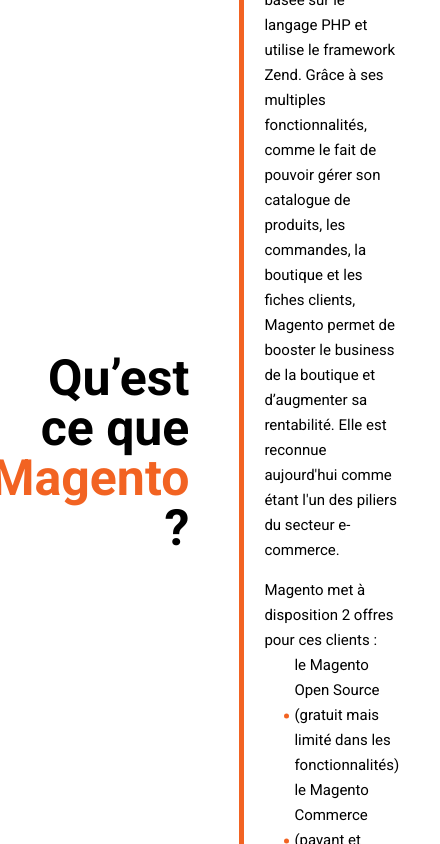
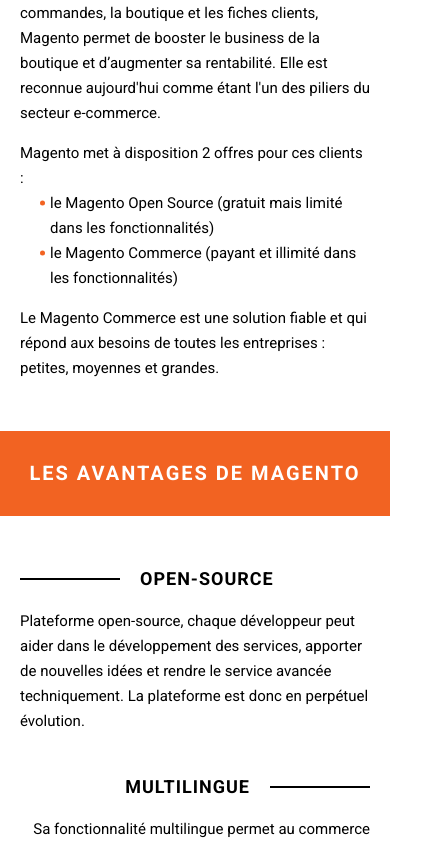
Before and after one commit to cerseig/magento-explanation, a Vue app: page /#/ in a window 390 px wide. Shown: the part 1156-2000 px from the top of the page, 440 px wide, since content can reach past the window. Built offline with nearby package versions, Linux system fonts and the light colour scheme.

Commit message:
Add responsive

```diff
--- a/src/App.vue
+++ b/src/App.vue
@@ -80,4 +80,10 @@
     }
   }
 
+  @media screen and (max-width: 767px) {
+    .nav {
+      display: none;
+    }
+  }
+
 </style>
--- a/src/components/Advantages.vue
+++ b/src/components/Advantages.vue
@@ -121,4 +121,46 @@
         }
     }
 
+    @media screen and (max-width: 767px) {
+        .advantages {
+            margin:  0 auto 50px auto;
+
+            &__title {
+                font-size: 20px;
+            }
+
+            &__content {
+                padding: 0 20px;
+            }
+
+            .advantage {
+                max-width: 100%;
+                margin-bottom: 40px;
+
+                &:nth-child(even) {
+                    .advantage__name {
+                        margin-right: 120px;
+
+                        &:before {
+                            right: -120px;
+                            width: 100px;
+                        }
+                    }
+                }
+
+                &:nth-child(odd) {
+                    .advantage__name {
+                        margin-left: 120px;
+
+                        &:before {
+                            left: -120px;
+                            width: 100px;
+                        }
+                    }
+                }
+
+            }
+        }
+    }
+
 </style>
--- a/src/components/Competitors.vue
+++ b/src/components/Competitors.vue
@@ -55,4 +55,26 @@
             width: 80%;
         }
     }
+
+    @media screen and (max-width: 767px) {
+        .competitors {
+            margin:  0 auto 50px auto;
+
+            &__title {
+                font-size: 20px;
+            }
+
+            &__content {
+                padding: 0 20px;
+
+                p {
+                    max-width: 100%;
+                }
+            }
+
+            &__logos {
+                width: 100%;
+            }
+        }
+    }
 </style>
--- a/src/components/Definition.vue
+++ b/src/components/Definition.vue
@@ -73,4 +73,42 @@
         }
     }
 
+    @media screen and (max-width: 767px) {
+        .definition {
+            margin: 50px auto;
+            display: block;
+            padding: 0 20px;
+
+            &__title {
+                font-size: 40px;
+                line-height: 40px;
+                margin-right: 0;
+                text-align: center;
+            }
+
+            &__content {
+                border-left: none;
+                padding-left: 0;
+                width: 100%;
+
+                p {
+                    &:first-child {
+                        margin-top: 0;
+                    }
+                    &:last-child {
+                        margin-bottom: 0;
+                    }
+                }
+
+                ul {
+                    li {
+                        &:before {
+                            top: 12px;
+                        }
+                    }
+                }
+            }
+        }
+    }
+
 </style>
--- a/src/components/Inconveniences.vue
+++ b/src/components/Inconveniences.vue
@@ -95,4 +95,46 @@
             }
         }
     }
+
+    @media screen and (max-width: 767px) {
+        .inconveniences {
+            margin:  0 auto 50px auto;
+
+            &__title {
+                font-size: 20px;
+            }
+
+            &__content {
+                padding: 0 20px;
+            }
+
+            .inconvenience {
+                max-width: 100%;
+                margin-bottom: 40px;
+
+                &:nth-child(even) {
+                    .inconvenience__name {
+                        margin-right: 120px;
+
+                        &:before {
+                            right: -120px;
+                            width: 100px;
+                        }
+                    }
+                }
+
+                &:nth-child(odd) {
+                    .inconvenience__name {
+                        margin-left: 120px;
+
+                        &:before {
+                            left: -120px;
+                            width: 100px;
+                        }
+                    }
+                }
+
+            }
+        }
+    }
 </style>
--- a/src/components/Lexicon.vue
+++ b/src/components/Lexicon.vue
@@ -85,4 +85,23 @@
         }
     }
 
+    @media screen and (max-width: 767px) {
+        .lexicon {
+            margin-bottom: 20px;
+
+            &__title {
+                font-size: 20px;
+            }
+            &__content {
+                padding: 0 20px;
+            }
+
+            &__list {
+                display: grid;
+                grid-template-columns: auto auto;
+                grid-gap: 20px;
+            }
+        }
+    }
+
 </style>
--- a/src/components/Usage.vue
+++ b/src/components/Usage.vue
@@ -38,4 +38,18 @@
         }
     }
 
+    @media screen and (max-width: 767px) {
+        .use {
+            background: none;
+            padding: 20px;
+
+            &__title {
+                font-size: 25px;
+                text-align: center;
+            }
+        }
+    }
+
+
+
 </style>
--- a/src/views/Home.vue
+++ b/src/views/Home.vue
@@ -103,4 +103,18 @@
 
   }
 
+  @media screen and (max-width: 767px) {
+      .landing {
+          &__logo {
+              &--1 {
+                  width: 80px;
+                  margin-right: 10px;
+              }
+              &--2 {
+                  width: 200px;
+              }
+          }
+      }
+  }
+
 </style>
```
